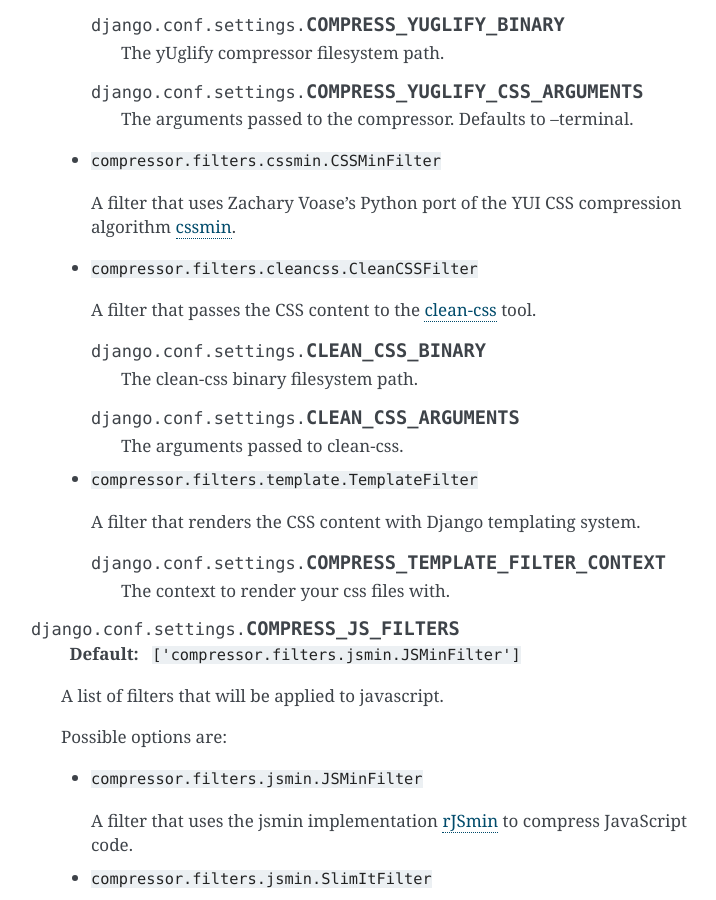
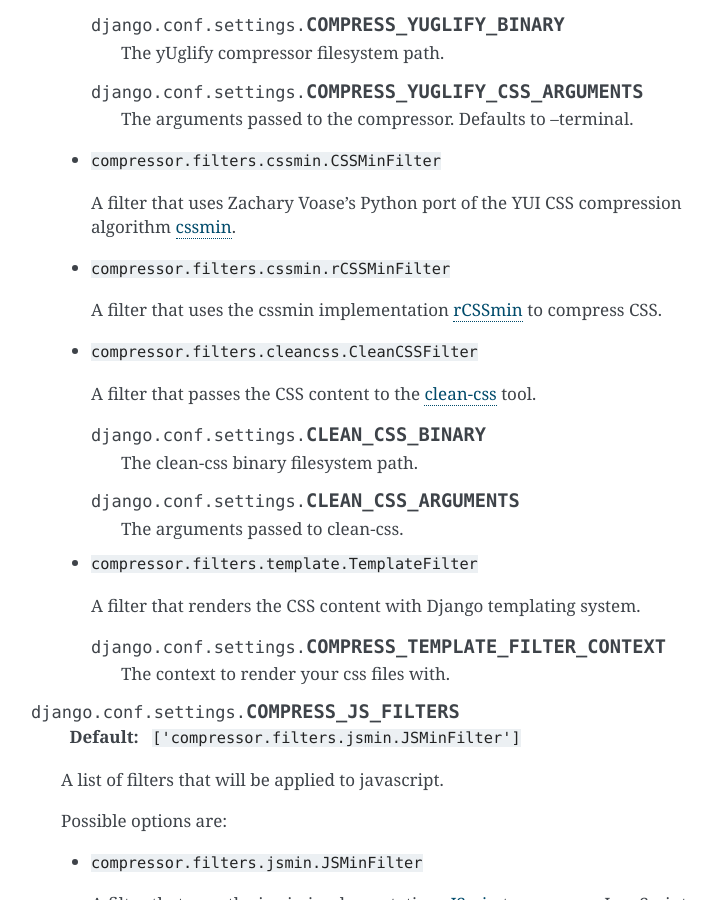
Before and after one commit to MichaelMatschiner/django-compressor, a Sphinx documentation site: the page built from docs/settings.txt, in a window 1280 px wide and 900 px high, scrolled down 2336 px. Shown: the whole window, without its empty margins (389-1105 px from the left). Built offline with Sphinx 7.4.7, drawn with Linux system fonts in a browser that asks for light colours.

Commit message:
Document existence of rCSSMinFilter

```diff
--- a/docs/settings.txt
+++ b/docs/settings.txt
@@ -137,6 +137,10 @@ Backend settings
       A filter that uses Zachary Voase's Python port of the YUI CSS compression
       algorithm cssmin_.
 
+    - ``compressor.filters.cssmin.rCSSMinFilter``
+
+      A filter that uses the cssmin implementation rCSSmin_ to compress CSS.
+
     - ``compressor.filters.cleancss.CleanCSSFilter``
 
       A filter that passes the CSS content to the `clean-css`_ tool.
@@ -153,6 +157,7 @@ Backend settings
     .. _CSSTidy: http://csstidy.sourceforge.net/
     .. _`data: URIs`: http://en.wikipedia.org/wiki/Data_URI_scheme
     .. _cssmin: http://pypi.python.org/pypi/cssmin/
+    .. _rCSSmin: http://opensource.perlig.de/rcssmin/
     .. _`clean-css`: https://github.com/GoalSmashers/clean-css/
 
 
```
